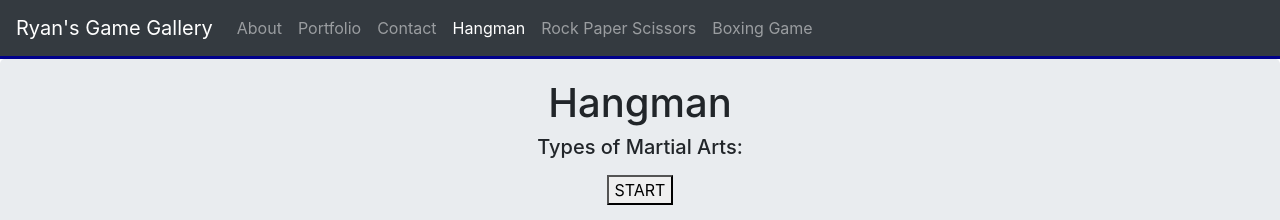
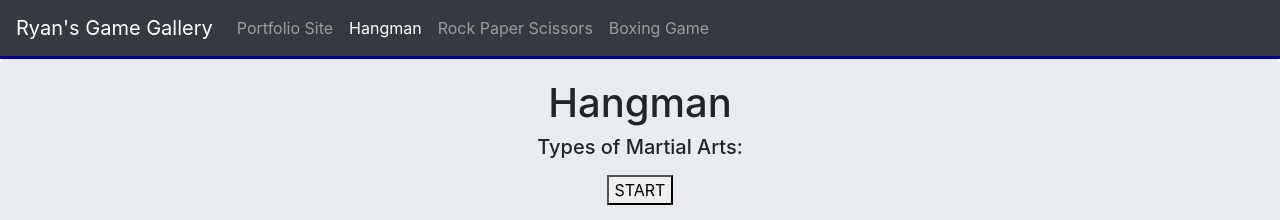
Before and after one commit to rjlafazan/Hangman-Game, a plain HTML site: page hangman.html in a window 1280 px wide. Shown: the top 220 px of the page. Drawn offline with nearby package versions, Linux system fonts and the light colour scheme.

Commit message:
navbar edit

```diff
--- a/hangman.html
+++ b/hangman.html
@@ -19,14 +19,8 @@
 	  <div class="collapse navbar-collapse" id="collapsibleNavbar">
 	    <ul class="navbar-nav">
 	      <li class="nav-item">
-	        <a class="nav-link" href="https://rjlafazan.github.io/Bootstrap-Portfolio/index.html">About</a>
-	      </li>
-	      <li class="nav-item">
-	        <a class="nav-link" href="https://rjlafazan.github.io/Bootstrap-Portfolio/portfolio.html">Portfolio</a>
-	      </li>
-	      <li class="nav-item">
-	        <a class="nav-link" href="https://rjlafazan.github.io/Bootstrap-Portfolio/contact.html">Contact</a>
-	      </li>
+            <a class="nav-link" href="https://rjlafazan.github.io/Bootstrap-Portfolio/index.html">Portfolio Site</a>
+          </li>
 	      <li class="nav-item active">
        		<a class="nav-link" href="hangman.html">Hangman</a>
 		  </li>
```
